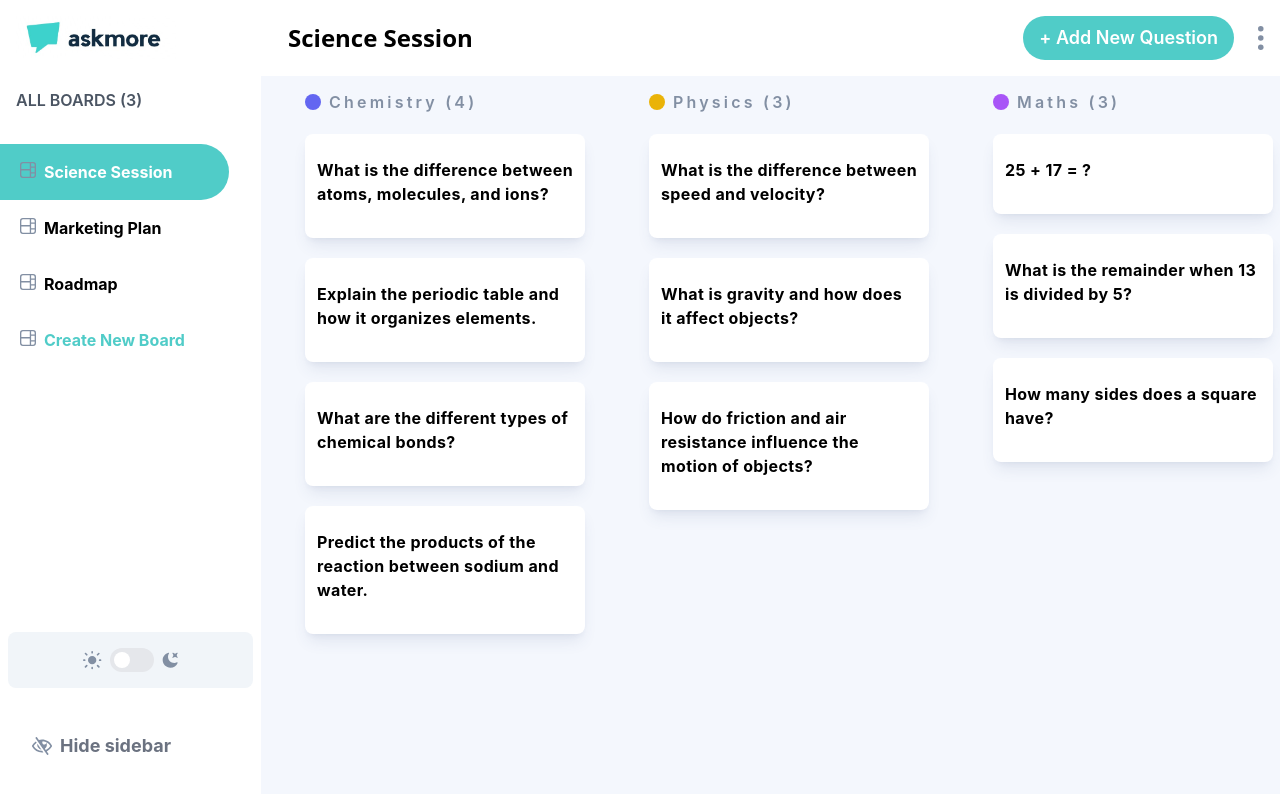
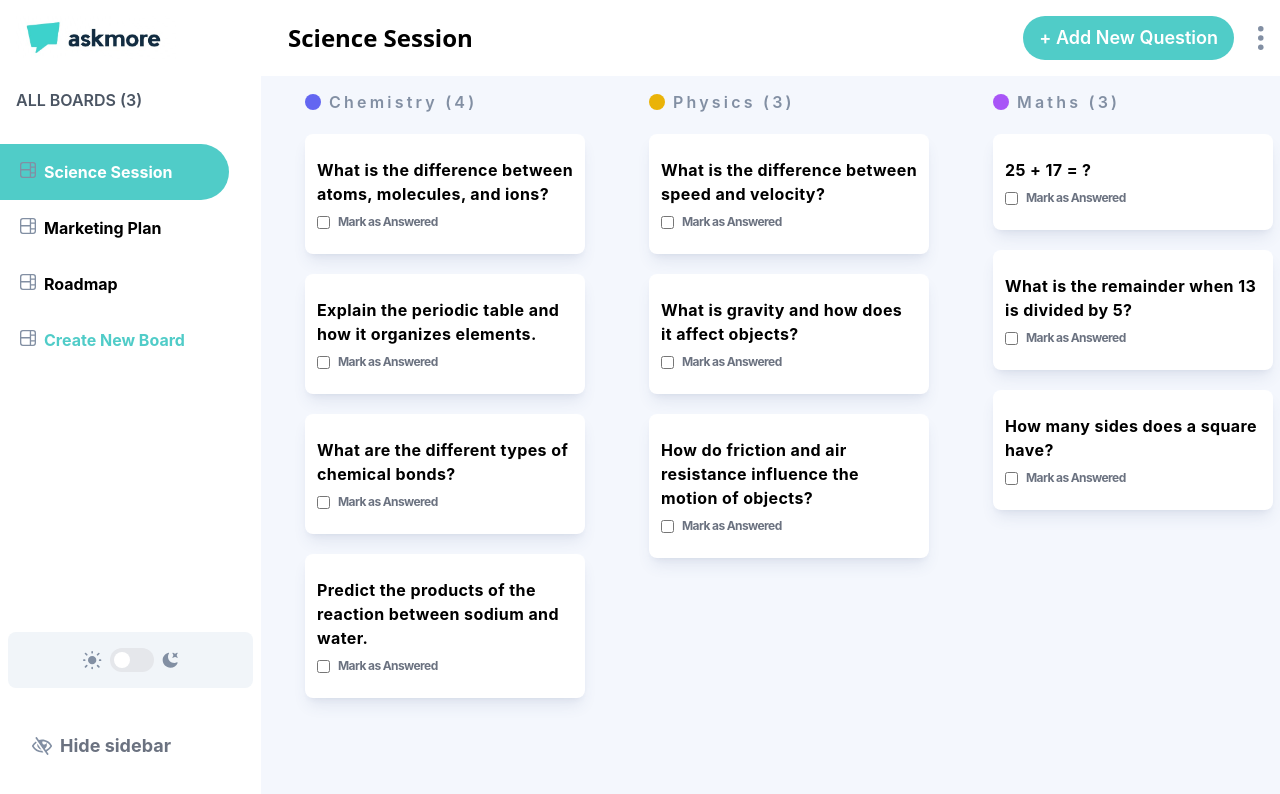
Before and after one commit to ranuga13/AskMore, a React (Vite) app in the folder frontend/: page / in a window 1280 px wide. Shown: the top 794 px of the page. Built offline with nearby package versions, Linux system fonts and the light colour scheme.

Commit message:
updated the functionality
side bar scroll
mark answered questions
changed color of the header dropdown
scroll bar to all boards

```diff
--- a/frontend/src/components/HeaderDropDown.jsx
+++ b/frontend/src/components/HeaderDropDown.jsx
@@ -33,7 +33,7 @@ function HeaderDropDown({ setOpenDropdown, setBoardModalOpen }) {
     >
       {/* DropDown Modal */}
 
-      <div className=" bg-white dark:bg-[#2b2c37] shadow-md shadow-[#364e7e1a]  w-full   py-4 rounded-xl">
+      <div className=" bg-white dark:bg-[#2b2c37] shadow-md shadow-[#364e7e1a]  w-full   py-4 rounded-xl overflow-y-auto max-h-[50vh]">
         <h3 className=" dark:text-gray-300 text-gray-600 font-semibold mx-4 mb-8 ">
           ALL BOARDS ({boards?.length})
         </h3>
--- a/frontend/src/components/SideBar.jsx
+++ b/frontend/src/components/SideBar.jsx
@@ -44,7 +44,7 @@ function SideBar({ setIsSideBarOpen, isSideBarOpen }) {
                 ALL BOARDS ({boards?.length})
               </h3>
 
-              <div className=" dropdown-board flex flex-col h-[70vh]  justify-between">
+              <div className=" dropdown-board flex flex-col h-[70vh]  justify-between overflow-y-auto">
                 <div>
                   {boards.map((board, index) => (
                     <div
--- a/frontend/src/components/Task.jsx
+++ b/frontend/src/components/Task.jsx
@@ -9,6 +9,8 @@ function Task({ taskIndex, colIndex }) {
   const col = columns.find((col, i) => i === colIndex);
   const task = col.tasks.find((task, i) => i === taskIndex);
   const [isTaskModalOpen, setIsTaskModalOpen] = useState(false);
+  const [isCompleted, setIsCompleted] = useState(task.isCompleted);
+
 
   let completed = 0;
   let subtasks = task.subtasks;
@@ -18,18 +20,42 @@ function Task({ taskIndex, colIndex }) {
     }
   });
 
+  const handleToggleCompleted = () => {
+    setIsCompleted(!isCompleted);
+  };
+
   return (
     <div>
       <div
-        onClick={() => {
-          setIsTaskModalOpen(true);
-        }}
+
         className=" w-[280px] first:my-5 rounded-lg  bg-white  dark:bg-[#2b2c37] shadow-[#364e7e1a] py-6 px-3 shadow-lg hover:text-[#50ccc8] dark:text-white dark:hover:text-[#50ccc8] cursor-pointer "
       >
-        <p className=" font-bold tracking-wide ">{task.title}</p>
+        <p onClick={() => {
+            setIsTaskModalOpen(true);
+          }}
+          className={`font-bold tracking-wide ${
+            isCompleted ? "line-through" : ""
+          }`}
+          title="Click to see more details" // Added title attribute
+
+          >
+            {task.title}</p>
+
         <p className=" font-bold text-xs tracking-tighter mt-2 text-gray-500">
           {/* {completed} of {subtasks.length} completed tasks */}
         </p>
+
+        <label className="flex items-center mt-2 cursor-pointer">
+          <input
+            type="checkbox"
+            checked={isCompleted}
+            onChange={handleToggleCompleted}
+            className="mr-2 cursor-pointer"
+          />
+          <p className="font-bold text-xs tracking-tighter text-gray-500">
+            {isCompleted ? "Responded Question" : "Mark as Answered"}
+          </p>
+        </label>
       </div>
       {
         isTaskModalOpen && (
--- a/frontend/src/data/data.json
+++ b/frontend/src/data/data.json
@@ -13,11 +13,11 @@
               "status": "Chemistry",
               "subtasks": [
                 {
-                  "title": "",
+                  "title": "subtask1",
                   "isCompleted": true
                 },
                 {
-                  "title": "",
+                  "title": "subtask2",
                   "isCompleted": false
                 },
                 {
```
Also changed, not shown: frontend/src/assets/icon-down.svg, frontend/src/assets/icon-up.svg.
